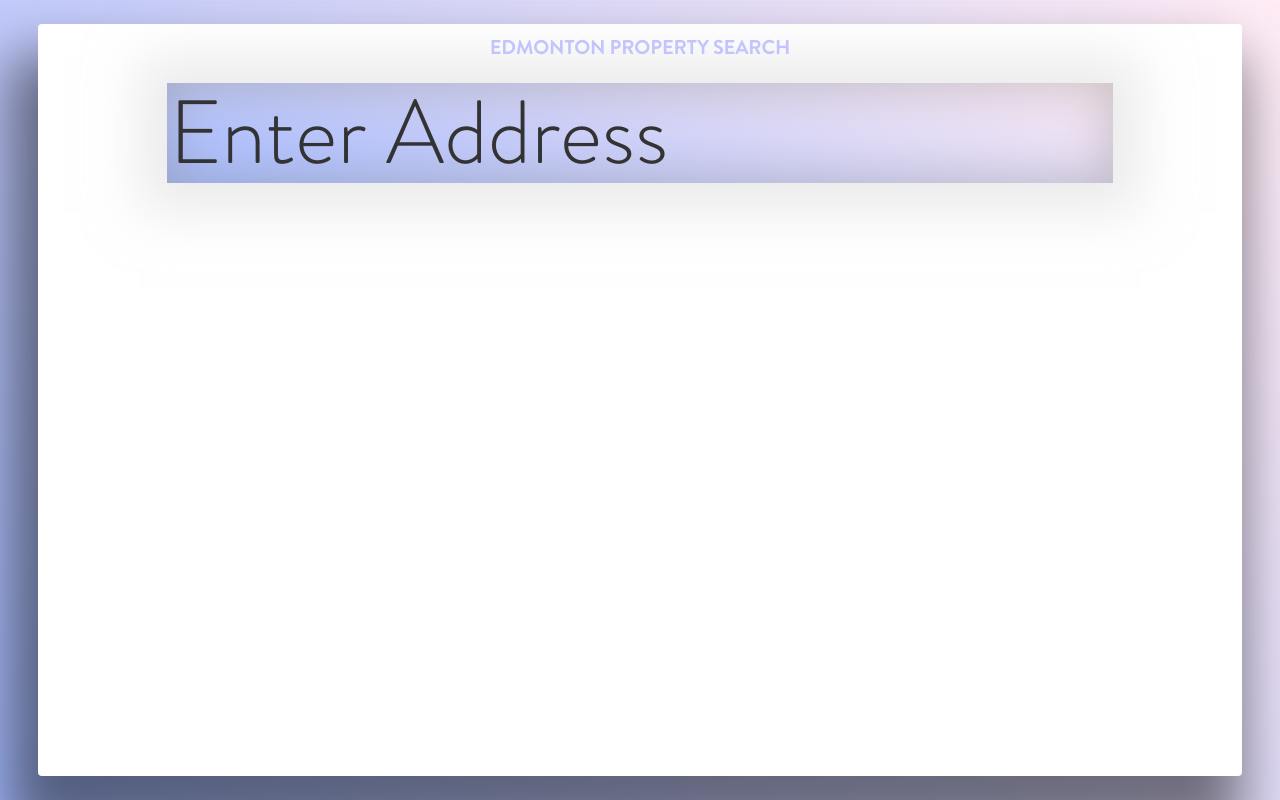
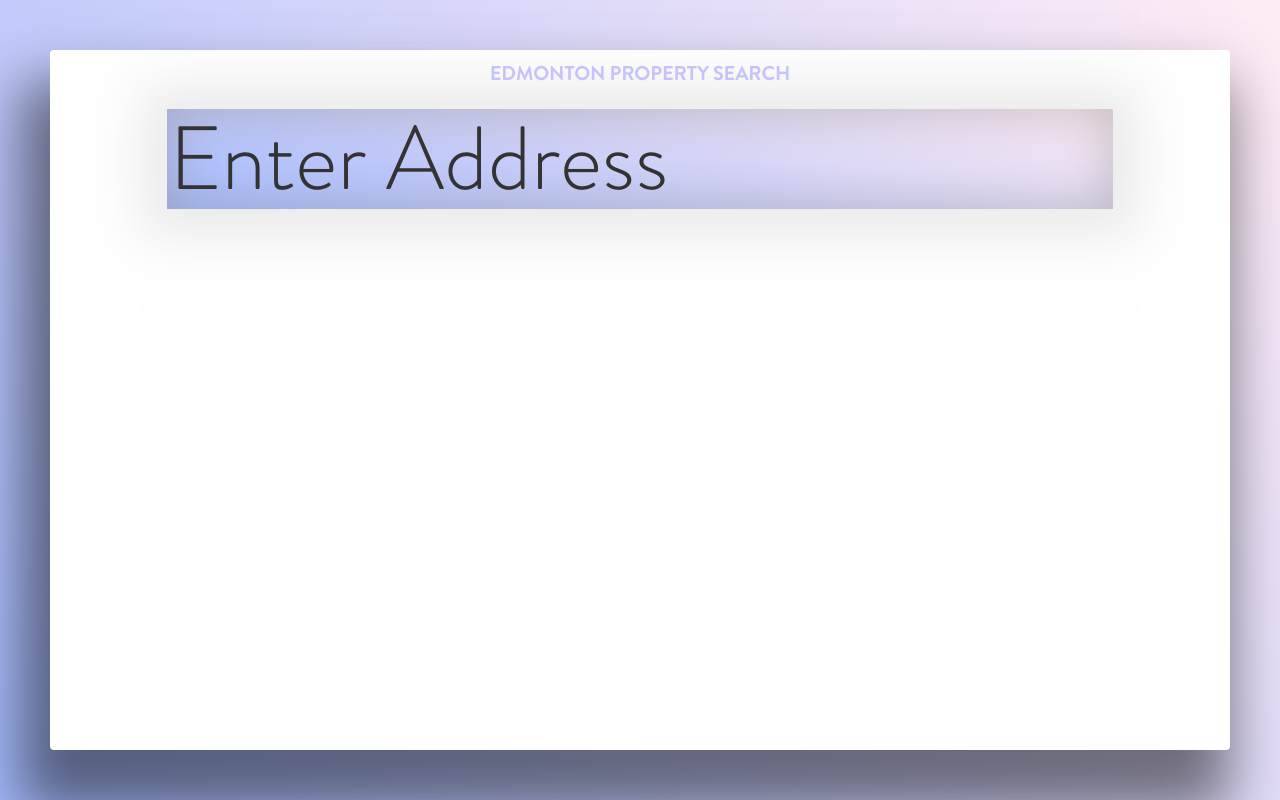
Before and after one commit to maharshmellow/edmonton-property-search, a Django app: page / in a window 1280 px wide. Run offline with Django 3.2, Linux system fonts and the light colour scheme; some libraries are stand-ins or nearby versions.

Commit message:
testing new config for backplate

```diff
--- a/pricer/static/pricer/css/styles.css
+++ b/pricer/static/pricer/css/styles.css
@@ -1,17 +1,29 @@
 html,
 body {
+  position: relative;
   height:100%;
   background-image: linear-gradient(232deg, #FFECF5 0%, #A5BBFF 100%);
   overflow-y: hidden;
 }
 
 
-#backplate{
+/*#backplate{
     position: relative;
     margin: auto;
     width: 94vw;
     height: 94vh;
     top: 3vh;
+    background: #FFFFFF;
+    box-shadow: -15px 46px 56px 15px rgba(0,0,0,0.50);
+    border-radius: 4px;
+}*/
+
+#backplate{
+    margin-left: 50px;
+    margin-top: 50px;
+    margin-bottom: 50px;
+    margin-right: 50px;
+    height: 90vh;
     background: #FFFFFF;
     box-shadow: -15px 46px 56px 15px rgba(0,0,0,0.50);
     border-radius: 4px;
--- a/pricer/templates/pricer/header.html
+++ b/pricer/templates/pricer/header.html
@@ -8,6 +8,7 @@
 	<link rel="stylesheet" href="{% static 'pricer/css/bootstrap.min.css' %}" type = "text/css"/>
 	<link rel="stylesheet" href="{% static 'pricer/css/fonts.css' %}" type = "text/css"/>
 	<link rel="stylesheet" href="{% static 'pricer/css/styles.css' %}" type = "text/css"/>
+	<script src="https://ajax.googleapis.com/ajax/libs/jquery/1.11.1/jquery.min.js"></script>
 	<meta name="viewport" content = "width=device-width, initial-scale=1.0">
 
 </head>
@@ -23,11 +24,7 @@
 		</div>
 
 		<div class="row">
-
-
-				<h1 id="addressBar"><input id="addressBarField" type="text" value="Enter Address" onfocus="if(this.value == 'Enter Address') {this.value=''}" onblur="if(this.value == ''){this.value ='Enter Address'}"></h1>
-
-
+			<h1 id="addressBar"><input id="addressBarField" type="text" value="Enter Address" onfocus="if(this.value == 'Enter Address') {this.value=''}" onblur="if(this.value == ''){this.value ='Enter Address'}"></h1>
 		</div>
 
 
@@ -37,5 +34,8 @@
 	</div>
 
 </body>
+<script>
+	$('#backplate').height($(window).height()-100);
+</script>
 
 </html>
```
